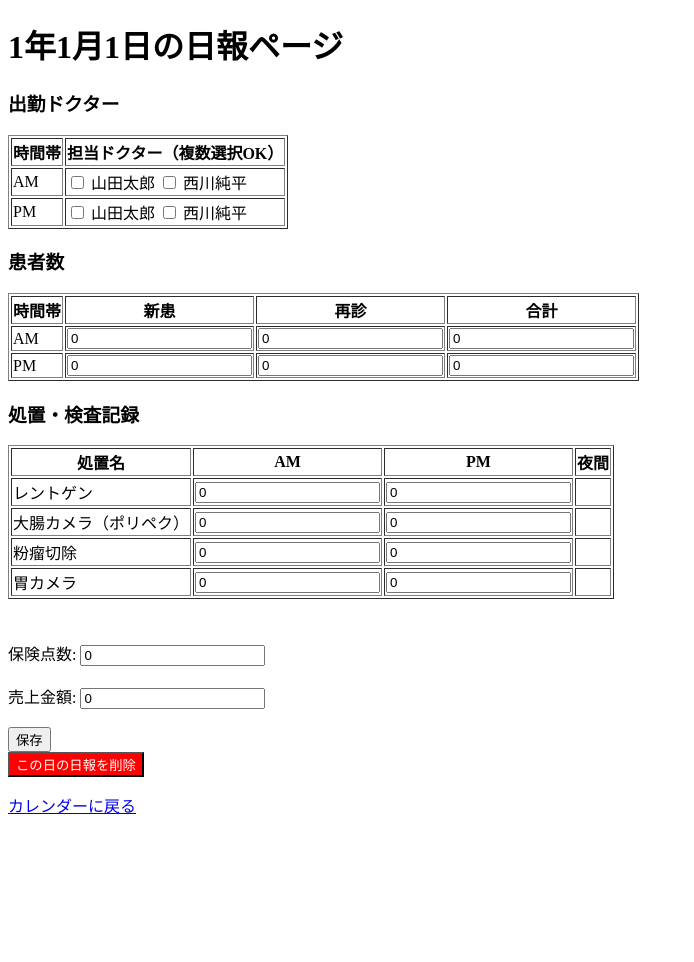
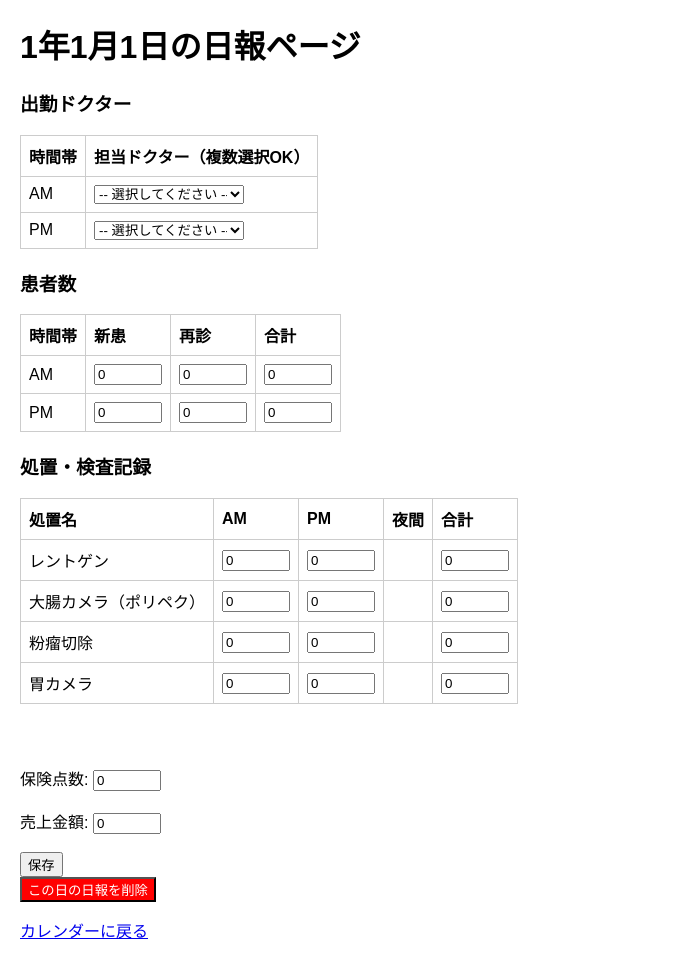
Before and after one commit to johmpei/clinic.app, a Flask app: page /report/1/1/1 in a window 1280 px wide. Shown: the whole page, without its empty margins (0-694 px from the left). Before the commit the page ends 814 px from the top, so only its background shows below. Run offline with Flask 3, Linux system fonts and the light colour scheme; a user stored in the database is signed in; data comes from the database, SQL or seed files in the repository; both versions use the stored data as it was after the commit.

Commit message:
医者のプルダウン

```diff
--- a/app.py
+++ b/app.py
@@ -129,11 +129,11 @@ def index():
 
 
 @app.route('/report/<int:year>/<int:month>/<int:day>', methods=['GET', 'POST'])
-@login_required # ログイン必須にする
+@login_required
 def daily_report(year, month, day):
     report_date = f"{year:04d}-{month:02d}-{day:02d}"
-    clinic_id = session.get('clinic_id') # ここをセッションから取得するように変更！
-    if not clinic_id: # クリニックIDがない場合はエラーまたはログインページへリダイレクト
+    clinic_id = session.get('clinic_id')
+    if not clinic_id:
         flash('クリニック情報が見つかりません。再ログインしてください。', 'danger')
         return redirect(url_for('login'))
 
@@ -146,9 +146,8 @@ def daily_report(year, month, day):
     cursor.execute("SELECT id, name FROM procedures WHERE clinic_id=?", (clinic_id,))
     procedures_master = cursor.fetchall()
 
-    # doctorsマスタの取得 (ここを追加/確認)
     cursor.execute("SELECT id, name FROM doctors WHERE clinic_id=?", (clinic_id,))
-    doctors_master = cursor.fetchall()
+    doctors_master = cursor.fetchall() # ここを all_doctors とかにしても良い
 
     # まず既存の日報データを取得
     cursor.execute(
@@ -160,7 +159,7 @@ def daily_report(year, month, day):
     total_points = result[1] if result else 0
     total_sales = result[2] if result else 0
 
-    # shiftsデータも取得
+    # shiftsデータも取得 (変更なし)
     shifts = {}
     if daily_report_id:
         cursor.execute(
@@ -175,12 +174,11 @@ def daily_report(year, month, day):
                 'returning_patients': returning_patients,
                 'total_patients': total_patients
             }
-    # なければ0を入れておく
     for period in ['AM', 'PM', '夜間']:
         if period not in shifts:
             shifts[period] = {'new_patients': 0, 'returning_patients': 0, 'total_patients': 0}
 
-    # procedures_recordsデータを取得
+    # procedures_recordsデータを取得 (変更なし)
     procedures_records = {}
     if daily_report_id:
         cursor.execute(
@@ -193,17 +191,16 @@ def daily_report(year, month, day):
             if procedure_id not in procedures_records:
                 procedures_records[procedure_id] = {}
             procedures_records[procedure_id][time_period] = count
-
-    # なければ0を入れておく
     for proc_id, _ in procedures_master:
         if proc_id not in procedures_records:
             procedures_records[proc_id] = {}
-        for period in ['AM', 'PM', '夜間']: # '夜間'はHTMLにないので注意
+        for period in ['AM', 'PM', '夜間']:
             if period not in procedures_records[proc_id]:
                 procedures_records[proc_id][period] = 0
 
-    # daily_doctor_shiftsデータを取得 (ここを追加/確認)
-    daily_doctors = {} # 例: {'AM': [1, 3], 'PM': [1, 2]} のような形式
+    # daily_doctor_shiftsデータを取得
+    # ここは、保存されている doctor_id のリストとして取得します
+    daily_doctors = {'AM': [], 'PM': [], '夜間': []} # 初期化
     if daily_report_id:
         cursor.execute(
             "SELECT doctor_id, time_period FROM daily_doctor_shifts WHERE daily_report_id=?",
@@ -211,35 +208,30 @@ def daily_report(year, month, day):
         )
         doctor_shifts_data = cursor.fetchall()
         for doctor_id, time_period in doctor_shifts_data:
-            if time_period not in daily_doctors:
-                daily_doctors[time_period] = []
-            daily_doctors[time_period].append(doctor_id)
-    # なければ空リストを入れておく (テンプレートでエラーにならないように)
-    for period in ['AM', 'PM', '夜間']:
-        if period not in daily_doctors:
-            daily_doctors[period] = []
+            if time_period in daily_doctors: # 念のため存在チェック
+                daily_doctors[time_period].append(doctor_id)
 
     # POSTなら保存処理
     if request.method == 'POST':
         total_points = request.form.get('total_points', 0)
         total_sales = request.form.get('total_sales', 0)
 
-        # daily_reportsを保存・取得
-        if result: # 既に日報データがある場合
+        # daily_reportsを保存・取得 (変更なし)
+        if result:
             cursor.execute(
                 "UPDATE daily_reports SET total_points=?, total_sales=? WHERE clinic_id=? AND date=?",
                 (total_points, total_sales, clinic_id, report_date)
             )
             daily_report_id = result[0]
-        else: # 新規作成の場合
+        else:
             cursor.execute(
                 "INSERT INTO daily_reports (clinic_id, date, total_points, total_sales) VALUES (?, ?, ?, ?)",
                 (clinic_id, report_date, total_points, total_sales)
             )
-            daily_report_id = cursor.lastrowid # 新しく挿入されたIDを取得
+            daily_report_id = cursor.lastrowid
 
-        # shiftsテーブルの保存
-        for period in ['AM', 'PM']: # '夜間'はdaily_report.htmlのフォームにないので外す
+        # shiftsテーブルの保存 (変更なし)
+        for period in ['AM', 'PM']:
             new_patients = request.form.get(f'new_{period}', 0)
             returning_patients = request.form.get(f'return_{period}', 0)
             total_patients = request.form.get(f'total_{period}', 0)
@@ -260,9 +252,9 @@ def daily_report(year, month, day):
                     (daily_report_id, period, new_patients, returning_patients, total_patients)
                 )
 
-        # 処置の保存
+        # 処置の保存 (変更なし)
         for procedure_id, _ in procedures_master:
-            for period in ['AM', 'PM']: # '夜間'はdaily_report.htmlのフォームにないので外す
+            for period in ['AM', 'PM']:
                 count = request.form.get(f'procedure_{procedure_id}_{period}', 0)
 
                 cursor.execute(
@@ -281,23 +273,25 @@ def daily_report(year, month, day):
                         (daily_report_id, procedure_id, period, count)
                     )
 
-        # daily_doctor_shiftsの保存 (ここを追加/確認)
-        # 一旦、その日のドクターシフトを全て削除
+        # daily_doctor_shiftsの保存 (ここを変更)
         cursor.execute("DELETE FROM daily_doctor_shifts WHERE daily_report_id=?", (daily_report_id,))
-        # フォームから送信された選択肢を再挿入
-        for period in ['AM', 'PM']: # '夜間'はdaily_report.htmlのフォームにないので外す
-            selected_doctors = request.form.getlist(f'doctors_{period}') # 複数選択なのでgetlist
+        for period in ['AM', 'PM']:
+            # name="doctors_{{ period }}[]" なので、getlistで受け取る
+            selected_doctors = request.form.getlist(f'doctors_{period}[]')
+            # 空の選択肢が送られてくることがあるので、フィルタリング
+            selected_doctors = [int(doc_id) for doc_id in selected_doctors if doc_id.strip() != '']
+
             for doctor_id in selected_doctors:
                 cursor.execute(
                     "INSERT INTO daily_doctor_shifts (daily_report_id, doctor_id, time_period) VALUES (?, ?, ?)",
-                    (daily_report_id, int(doctor_id), period) # doctor_id は文字列で来るので int に変換
+                    (daily_report_id, doctor_id, period)
                 )
 
         conn.commit()
         message = "保存しました！"
 
-        # 保存直後のデータを再取得して反映する (shiftsは既に実装済み、procedures_recordsも同様に再取得)
-        # daily_reportsの再取得
+        # 保存直後のデータを再取得して反映する (これは既存ロジックなので変更なしでOK)
+        # ただし、daily_doctors の再取得ロジックは上記のGETリクエスト時のものと同じにする
         cursor.execute(
             "SELECT total_points, total_sales FROM daily_reports WHERE clinic_id=? AND date=?",
             (clinic_id, report_date)
@@ -306,7 +300,6 @@ def daily_report(year, month, day):
         total_points = result_after_save[0] if result_after_save else 0
         total_sales = result_after_save[1] if result_after_save else 0
 
-        # shiftsデータの再取得
         cursor.execute(
             "SELECT time_period, new_patients, returning_patients, total_patients FROM shifts WHERE daily_report_id=?",
             (daily_report_id,)
@@ -324,7 +317,6 @@ def daily_report(year, month, day):
             if period not in shifts:
                 shifts[period] = {'new_patients': 0, 'returning_patients': 0, 'total_patients': 0}
 
-        # procedures_recordsデータの再取得
         procedures_records = {}
         cursor.execute(
             "SELECT procedure_id, time_period, count FROM procedure_records WHERE daily_report_id=?",
@@ -337,7 +329,6 @@ def daily_report(year, month, day):
                 procedures_records[procedure_id] = {}
             procedures_records[procedure_id][time_period] = count
 
-        # なければ0を入れておく
         for proc_id, _ in procedures_master:
             if proc_id not in procedures_records:
                 procedures_records[proc_id] = {}
@@ -345,23 +336,18 @@ def daily_report(year, month, day):
                 if period not in procedures_records[proc_id]:
                     procedures_records[proc_id][period] = 0
 
-        # daily_doctor_shiftsデータの再取得 (ここを追加/確認)
-        daily_doctors = {}
+        # daily_doctor_shiftsデータの再取得 (ここも変更)
+        daily_doctors = {'AM': [], 'PM': [], '夜間': []} # 初期化
         cursor.execute(
             "SELECT doctor_id, time_period FROM daily_doctor_shifts WHERE daily_report_id=?",
             (daily_report_id,)
         )
         doctor_shifts_data_after_save = cursor.fetchall()
         for doctor_id, time_period in doctor_shifts_data_after_save:
-            if time_period not in daily_doctors:
-                daily_doctors[time_period] = []
-            daily_doctors[time_period].append(doctor_id)
-        for period in ['AM', 'PM', '夜間']:
-            if period not in daily_doctors:
-                daily_doctors[period] = []
+            if time_period in daily_doctors:
+                daily_doctors[time_period].append(doctor_id)
 
-
-    conn.close() # POST/GETに関わらず最後に閉じる
+    conn.close()
 
     # テンプレートに渡す
     return render_template(
@@ -369,12 +355,13 @@ def daily_report(year, month, day):
         year=year, month=month, day=day,
         total_points=total_points, total_sales=total_sales,
         shifts=shifts,
-        procedures=procedures_master, # procedures_masterを渡す
-        procedures_records=procedures_records, # 新しく追加
-        doctors=doctors_master,        # ドクターマスタ (ここを追加)
-        daily_doctors=daily_doctors,  # 選択されたドクター (ここを追加)
+        procedures=procedures_master,
+        procedures_records=procedures_records,
+        doctors=doctors_master,        # ドクターマスタ
+        daily_doctors=daily_doctors,  # 選択されたドクター
         message=message
     )
+
 
 
 #日報データ削除
--- a/templates/daily_report.html
+++ b/templates/daily_report.html
@@ -3,6 +3,14 @@
 <head>
     <meta charset="UTF-8">
     <title>{{ year }}年{{ month }}月{{ day }}日の日報</title>
+    <style>
+        /* オプション: 表示を改善するための基本的なスタイル */
+        body { font-family: sans-serif; margin: 20px; }
+        table { border-collapse: collapse; margin-bottom: 20px; }
+        th, td { border: 1px solid #ccc; padding: 8px; text-align: left; }
+        input[type="number"] { width: 60px; }
+        select { width: 150px; } /* ドロップダウンの幅を調整 */
+    </style>
 </head>
 <body>
     <h1>{{ year }}年{{ month }}月{{ day }}日の日報ページ</h1>
@@ -19,18 +27,32 @@
     {% for period in ['AM', 'PM',] %}
     <tr>
         <td>{{ period }}</td>
-        <td>
-            {# TODO: ドクターの選択状態をデータベースから読み込む処理を追加 #}
-            {% for doctor in doctors %}
-                <label>
-                    <input type="checkbox" name="doctors_{{ period }}" value="{{ doctor[0] }}">
-                    {{ doctor[1] }}
-                </label>
-            {% endfor %}
+        <td id="doctors_container_{{ period }}">
+            {# 既存の選択ドクターを初期表示 #}
+            {% if daily_doctors[period] %}
+                {% for doctor_id in daily_doctors[period] %}
+                    <select name="doctors_{{ period }}[]" onchange="addDoctorSelectIfLast(this, '{{ period }}')">
+                        <option value="">-- 選択してください --</option>
+                        {% for doctor in doctors %}
+                            <option value="{{ doctor[0] }}" {% if doctor[0] == doctor_id %}selected{% endif %}>
+                                {{ doctor[1] }}
+                            </option>
+                        {% endfor %}
+                    </select>
+                {% endfor %}
+            {% endif %}
+            {# 最後に空のドロップダウンを一つ追加 #}
+            <select name="doctors_{{ period }}[]" onchange="addDoctorSelectIfLast(this, '{{ period }}')">
+                <option value="">-- 選択してください --</option>
+                {% for doctor in doctors %}
+                    <option value="{{ doctor[0] }}">{{ doctor[1] }}</option>
+                {% endfor %}
+            </select>
         </td>
     </tr>
     {% endfor %}
 </table>
+
 <h3>患者数</h3>
 <table border="1">
     <tr>
@@ -42,9 +64,11 @@
     {% for period in ['AM', 'PM'] %}
     <tr>
         <td>{{ period }}</td>
-        <td><input type="number" name="new_{{ period }}" min="0" value="{{ shifts[period].new_patients if shifts[period] else 0 }}"></td>
-        <td><input type="number" name="return_{{ period }}" min="0" value="{{ shifts[period].returning_patients if shifts[period] else 0 }}"></td>
-        <td><input type="number" name="total_{{ period }}" min="0" value="{{ shifts[period].total_patients if shifts[period] else 0 }}"></td>
+        {# 新患と再診の入力時に合計を計算するようoninputイベントを追加 #}
+        <td><input type="number" name="new_{{ period }}" min="0" value="{{ shifts[period].new_patients if shifts[period] else 0 }}" oninput="calculateTotalPatients('{{ period }}')"></td>
+        <td><input type="number" name="return_{{ period }}" min="0" value="{{ shifts[period].returning_patients if shifts[period] else 0 }}" oninput="calculateTotalPatients('{{ period }}')"></td>
+        {# 合計はJavaScriptで計算するためreadonly属性を追加し、idを設定 #}
+        <td><input type="number" name="total_{{ period }}" min="0" value="{{ shifts[period].total_patients if shifts[period] else 0 }}" id="total_{{ period }}" readonly></td>
     </tr>
     {% endfor %}
 </table>
@@ -56,6 +80,7 @@
         <th>AM</th>
         <th>PM</th>
         <th>夜間</th>
+        <th>合計</th> {# ここを追加 #}
     </tr>
     {% for procedure in procedures %}
     <tr>
@@ -65,16 +90,24 @@
             <input type="number"
                    name="procedure_{{ procedure[0] }}_{{ period }}"
                    min="0"
-                   value="{{ procedures_records[procedure[0]][period] if procedures_records[procedure[0]] and procedures_records[procedure[0]][period] is defined else 0 }}">
+                   value="{{ procedures_records[procedure[0]][period] if procedures_records[procedure[0]] and procedures_records[procedure[0]][period] is defined else 0 }}"
+                   oninput="calculateProcedureTotal('{{ procedure[0] }}')"> {# ここにoninputイベントを追加 #}
         </td>
         {% endfor %}
         <td>
             {# TODO: 夜間の入力フィールドを追加する場合、app.pyと合わせて実装 #}
         </td>
+        <td>
+            <input type="number"
+                   name="procedure_total_{{ procedure[0] }}"
+                   min="0"
+                   value="0" {# 初期値は0。JavaScriptで計算される #}
+                   id="procedure_total_{{ procedure[0] }}"
+                   readonly> {# 合計は自動計算されるためreadonly #}
+        </td> {# ここを追加 #}
     </tr>
     {% endfor %}
 </table>
-
 
 　　　<br><br>
   <label>保険点数: <input type="number" name="total_points" min="0" value="{{ total_points }}"></label><br><br>
@@ -86,7 +119,84 @@
     <button type="submit" style="background-color: red; color: white;">この日の日報を削除</button>
 </form>
 
+<p><a href="{{ url_for('index') }}">カレンダーに戻る</a></p>
 
-    <p><a href="{{ url_for('index') }}">カレンダーに戻る</a></p>
+<script>
+    // 患者数の合計を計算する関数
+    function calculateTotalPatients(period) {
+        const newPatients = parseInt(document.querySelector(`input[name="new_${period}"]`).value) || 0;
+        const returningPatients = parseInt(document.querySelector(`input[name="return_${period}"]`).value) || 0;
+        const totalPatientsField = document.getElementById(`total_${period}`);
+        totalPatientsField.value = newPatients + returningPatients;
+    }
+
+    // 処置の合計を計算する関数
+    function calculateProcedureTotal(procedureId) {
+        const amCount = parseInt(document.querySelector(`input[name="procedure_${procedureId}_AM"]`).value) || 0;
+        const pmCount = parseInt(document.querySelector(`input[name="procedure_${procedureId}_PM"]`).value) || 0;
+        // 夜間がある場合はここに追加
+        // const nightCount = parseInt(document.querySelector(`input[name="procedure_${procedureId}_夜間"]`).value) || 0;
+
+        const totalField = document.getElementById(`procedure_total_${procedureId}`);
+        totalField.value = amCount + pmCount; // + nightCount (夜間がある場合)
+    }
+
+    // ページロード時に既存の値で計算を実行
+    document.addEventListener('DOMContentLoaded', () => {
+        calculateTotalPatients('AM');
+        calculateTotalPatients('PM');
+
+        // 各処置の合計もページロード時に計算
+        const procedures = {{ procedures | tojson | safe }}; // app.pyから渡されるproceduresマスタ
+        procedures.forEach(procedure => {
+            calculateProcedureTotal(procedure[0]); // procedure[0] は処置のID
+        });
+    });
+
+    // ドクター選択ドロップダウンを動的に追加・削除する関数
+    function addDoctorSelectIfLast(changedSelect, period) {
+        const container = document.getElementById(`doctors_container_${period}`);
+        const selects = container.querySelectorAll(`select[name="doctors_${period}[]"]`);
+        const lastSelect = selects[selects.length - 1];
+
+        // 変更されたドロップダウンが「最後」の空ドロップダウンだった場合
+        if (changedSelect === lastSelect && changedSelect.value !== "") {
+            // 新しい空のドロップダウンを作成
+            const newSelect = document.createElement('select');
+            newSelect.name = `doctors_${period}[]`;
+            newSelect.onchange = function() { addDoctorSelectIfLast(this, period); };
+
+            const defaultOption = document.createElement('option');
+            defaultOption.value = "";
+            defaultOption.textContent = "-- 選択してください --";
+            newSelect.appendChild(defaultOption);
+
+            const allDoctors = JSON.parse('{{ doctors | tojson | safe }}');
+            allDoctors.forEach(doctor => {
+                const option = document.createElement('option');
+                option.value = doctor[0];
+                option.textContent = doctor[1];
+                newSelect.appendChild(option);
+            });
+            container.appendChild(newSelect);
+        }
+
+        // 空になったドロップダウンを削除する（ただし、最後の1つは残す）
+        let filledSelectCount = 0;
+        selects.forEach(select => {
+            if (select.value !== "") {
+                filledSelectCount++;
+            }
+        });
+
+        for (let i = selects.length - 1; i >= 0; i--) {
+            const currentSelect = selects[i];
+            if (currentSelect.value === "" && currentSelect !== lastSelect && selects.length > (filledSelectCount + 1)) {
+                 container.removeChild(currentSelect);
+            }
+        }
+    }
+</script>
+
 </body>
 </html>
```
Also changed, not shown: daily_report.db.
